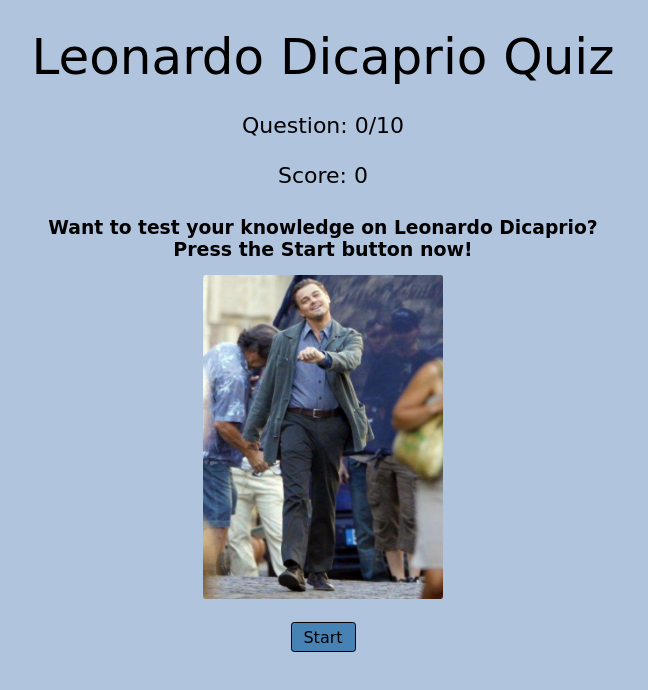
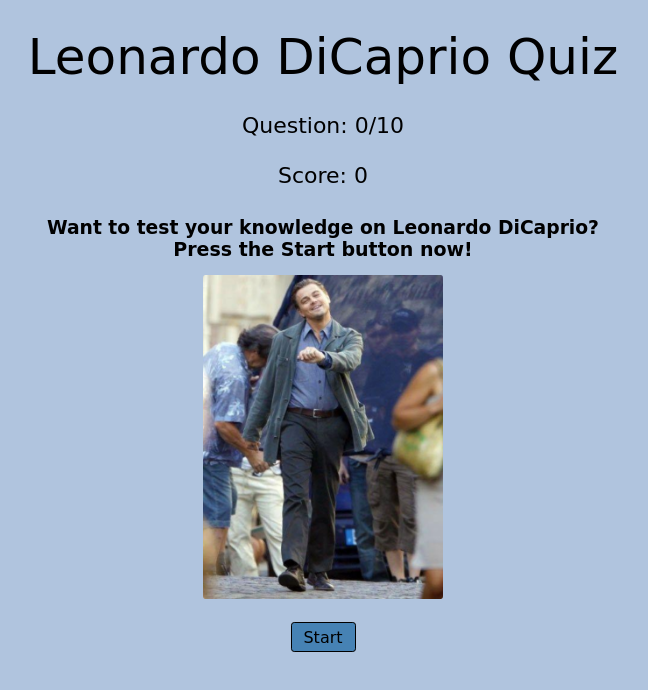
Before and after one commit to Lindajaay0/leo-quiz-app, a plain HTML site: page index.html in a window 1280 px wide. Shown: the whole page, without its empty margins (317-965 px from the left). Drawn offline with nearby package versions, Linux system fonts and the light colour scheme; a web font is replaced by a local one.

Commit message:
Update index.html

```diff
--- a/index.html
+++ b/index.html
@@ -3,7 +3,7 @@
 
 <head>
   <meta charset="utf-8" />
-  <title>Leonardo Dicaprio Quiz</title>
+  <title>Leonardo DiCaprio Quiz</title>
   <meta name="description" type="A quiz about Leonardo Dicaprio's life and his many movie roles.">
   <meta name="viewport" content="width=device-width, initial-scale=1">
   <link rel="shortcut icon" href="#">
@@ -15,7 +15,7 @@
   <main role="main" class="container">
     <header role="banner" class="header">
       <section role="title">
-      <p>Leonardo Dicaprio Quiz</p>
+      <p>Leonardo DiCaprio Quiz</p>
       </section>
       <section>
         <ul>
@@ -30,7 +30,7 @@
     </header>
     <section role="region" class="leoBox">
       <section class="startQuiz box">
-        <h1>Want to test your knowledge on Leonardo Dicaprio?</h1>
+        <h1>Want to test your knowledge on Leonardo DiCaprio?</h1>
         <h2>Press the Start button now!</h2>
         <img src="leo-images/welcomeLeo.png" id="helloLeo" alt="Leo walking down street" class="images">
         <button type="button" class="startButton button">Start</button>
```
